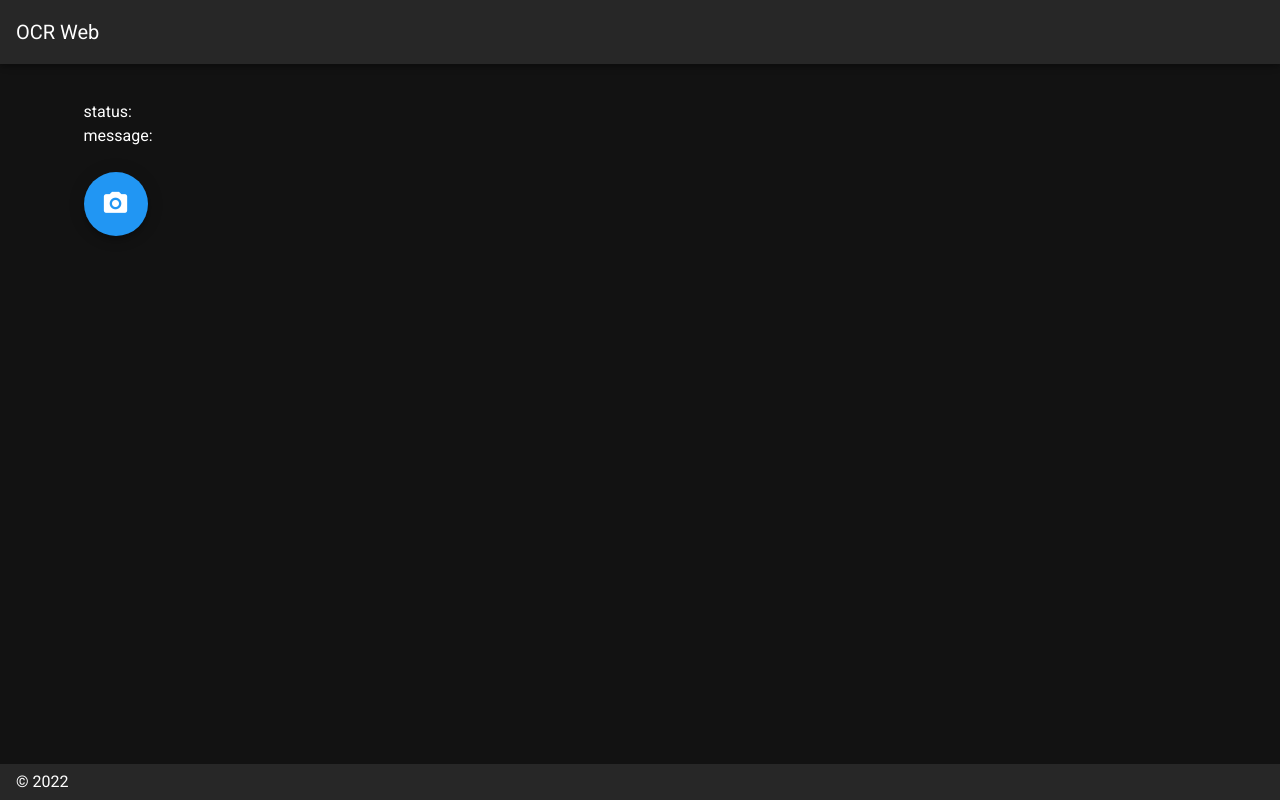
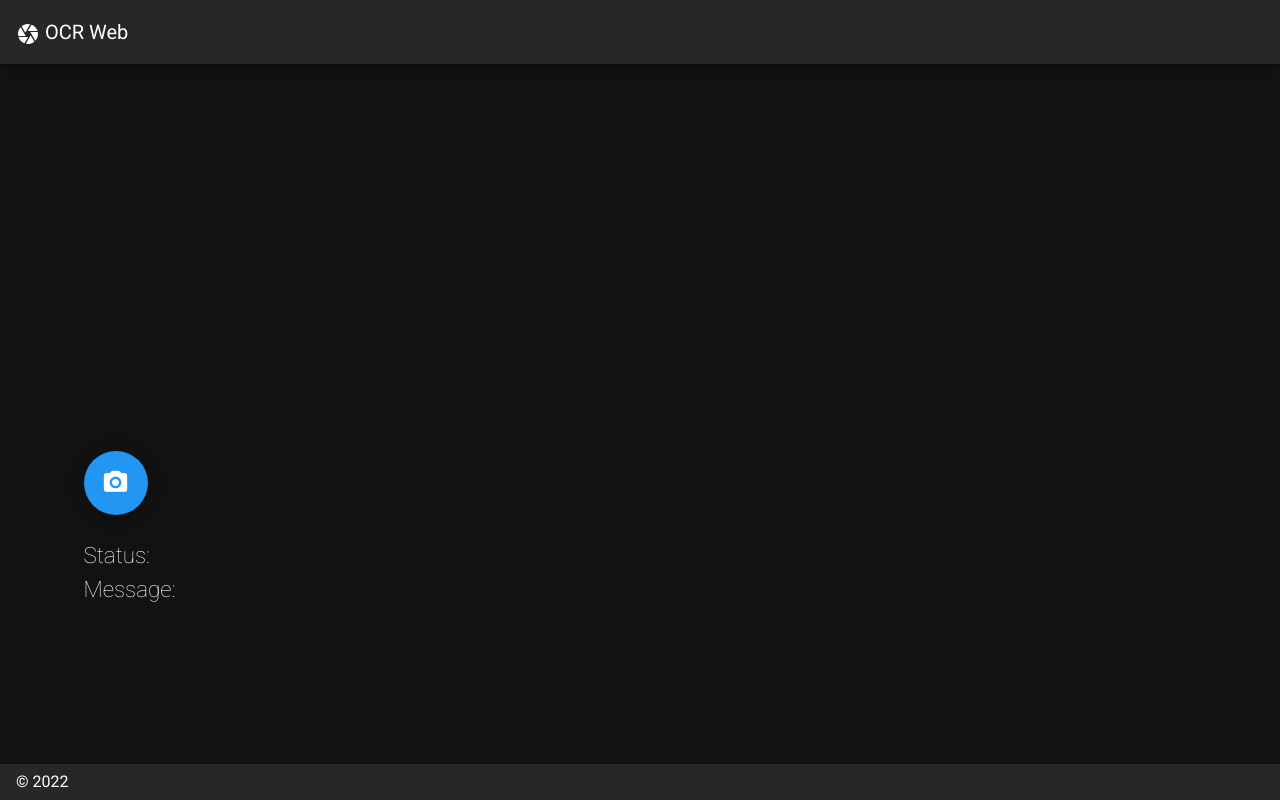
Before and after one commit to AumKMCHAT/ocr, a Nuxt app: page / in a window 1280 px wide. Built offline with nearby package versions, Linux system fonts and the light colour scheme; no server answers.

Commit message:
Layout Edit

```diff
--- a/components/ocr.vue
+++ b/components/ocr.vue
@@ -1,17 +1,21 @@
 <template>
   <div class="container">
-    <v-col>
-    status:
-    {{ status }} <br>
+      <v-col class="font-weight-medium">
+         <div>
+          <video ref="video" id="video" width="480" height="320" autoplay></video>
+          <canvas class="mx-4" id="imgCanvas" width="480" height="320" ref="imgCanvas"></canvas>
+        </div>
+        <div class="center">
+          <v-btn class="my-6" fab dark large color="blue" id="snap" @click="capture()"><v-icon>mdi-camera</v-icon></v-btn>
+        </div>
+        <p class = "font_text">
+        status:
+        {{ status }} <br>
 
-    message:
-    {{ message }}
-    <div class="center"><v-btn class="my-6" fab dark large color="blue" id="snap" @click="capture()"><v-icon>mdi-camera</v-icon></v-btn></div>
-    <div>
-      <video ref="video" id="video" width="480" height="320" autoplay></video>
-      <canvas id="imgCanvas" width="480" height="320" ref="imgCanvas"></canvas>
-    </div>
-    </v-col>
+        message:
+        {{ message }}
+        </p>
+      </v-col>
   </div>
 </template>
 
@@ -81,6 +85,7 @@ export default {
     },
 
     capture() {
+      this.progressBar = true;
       var self = this;
       this.canvas = this.$refs.imgCanvas;
       var context = this.canvas
@@ -97,7 +102,16 @@ export default {
       image.onload = function () {
         self.tesseract(image);
       };
+      this.progressBar = false;
     },
   },
 };
 </script>
+
+<style>
+.font_text {
+  font-size: 1.4em;
+  font-weight: 100;
+  text-transform: capitalize;
+}
+</style>
--- a/layouts/default.vue
+++ b/layouts/default.vue
@@ -1,11 +1,10 @@
 <template>
   <v-app dark>
     <v-app-bar
-      :clipped-left="clipped"
       fixed
       app
     >
-    <v-toolbar-title>OCR Web</v-toolbar-title>
+    <v-toolbar-title><v-icon>mdi-camera-iris</v-icon>  OCR Web</v-toolbar-title>
     </v-app-bar>
     <v-main>
       <v-container>
```
